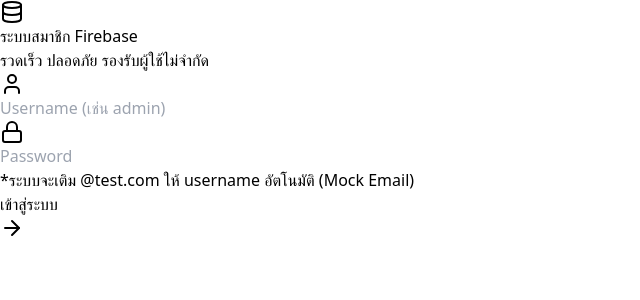
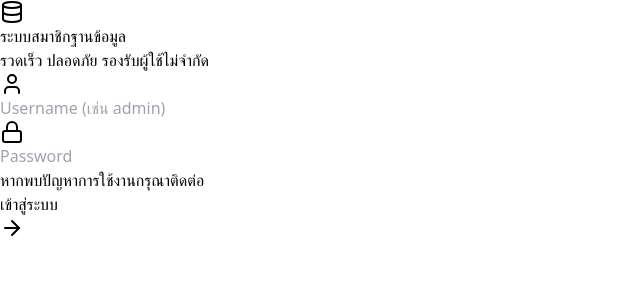
Before and after one commit to Natthasakk/loginfirebasesmac, a React (Vite) app: page / in a window 1280 px wide. Shown: the top 300 px of the page, without its empty margins (0-640 px from the left). Built offline with nearby package versions, Linux system fonts and the light colour scheme.

Commit message:
revise word

```diff
--- a/src/App.jsx
+++ b/src/App.jsx
@@ -172,7 +172,7 @@
             <div className="mx-auto bg-white/20 w-16 h-16 rounded-full flex items-center justify-center mb-4 backdrop-blur-sm">
               <Database className="text-white w-8 h-8" />
             </div>
-            <h2 className="text-2xl font-bold text-white">ระบบสมาชิก Firebase</h2>
+            <h2 className="text-2xl font-bold text-white">ระบบสมาชิกฐานข้อมูล</h2>
             <p className="text-orange-100 text-sm mt-1">รวดเร็ว ปลอดภัย รองรับผู้ใช้ไม่จำกัด</p>
           </div>
 
@@ -185,13 +185,6 @@
                 </div>
                 <span className="text-xs opacity-90">{error}</span>
               </div>
-            )}
-
-            {(!firebaseConfig.apiKey || firebaseConfig.apiKey === "AIzaSy...") && (
-               <div className="bg-yellow-50 border border-yellow-200 text-yellow-800 px-4 py-3 rounded-lg text-sm text-center animate-pulse">
-                 <b>Developer Alert:</b><br/>
-                 กรุณาใส่ Firebase Config ในไฟล์ App.jsx (บรรทัดที่ 15)
-               </div>
             )}
 
             <div className="space-y-4 pt-2">
@@ -218,7 +211,7 @@
                 />
               </div>
               <p className="text-xs text-gray-400 text-center">
-                *ระบบจะเติม @test.com ให้ username อัตโนมัติ (Mock Email)
+                หากพบปัญหาการใช้งานกรุณาติดต่อ
               </p>
             </div>
 
@@ -253,7 +246,7 @@
               <div className="bg-orange-600 p-1.5 rounded-lg">
                 <Database className="text-white w-5 h-5" />
               </div>
-              <span className="font-bold text-gray-800 text-lg hidden sm:block">Firebase System</span>
+              <span className="font-bold text-gray-800 text-lg hidden sm:block">ระบบสมาชิกฐานข้อมูล</span>
             </div>
             <div className="flex items-center gap-4">
               <div className="flex items-center gap-2 text-sm text-gray-600 bg-gray-100 px-3 py-1.5 rounded-full border border-gray-200">
@@ -276,9 +269,9 @@
       <main className="max-w-7xl mx-auto px-4 sm:px-6 lg:px-8 py-8">
         <div className="mb-6 flex flex-col sm:flex-row sm:items-end justify-between gap-4">
           <div>
-            <h1 className="text-2xl font-bold text-gray-900">ข้อมูลส่วนตัวของคุณ (Firestore)</h1>
+            <h1 className="text-2xl font-bold text-gray-900">ข้อมูลส่วนตัวของคุณ</h1>
             <p className="text-gray-500 mt-1 text-sm">
-              ดึงข้อมูลจาก Collection "data" ที่ username = <b>{user?.username}</b>
+              สวัสดีคุณ <b>{user?.username}</b>
             </p>
           </div>
           <button
@@ -295,7 +288,7 @@
           {dataLoading ? (
             <div className="flex flex-col items-center justify-center h-[300px] text-gray-500">
                <Loader2 className="w-10 h-10 animate-spin text-orange-600 mb-3" />
-               <p className="font-medium">กำลังโหลดข้อมูลจาก Firebase...</p>
+               <p className="font-medium">กำลังโหลดข้อมูล...</p>
             </div>
           ) : sheetData.length > 0 ? (
             <div className="overflow-x-auto">
```
